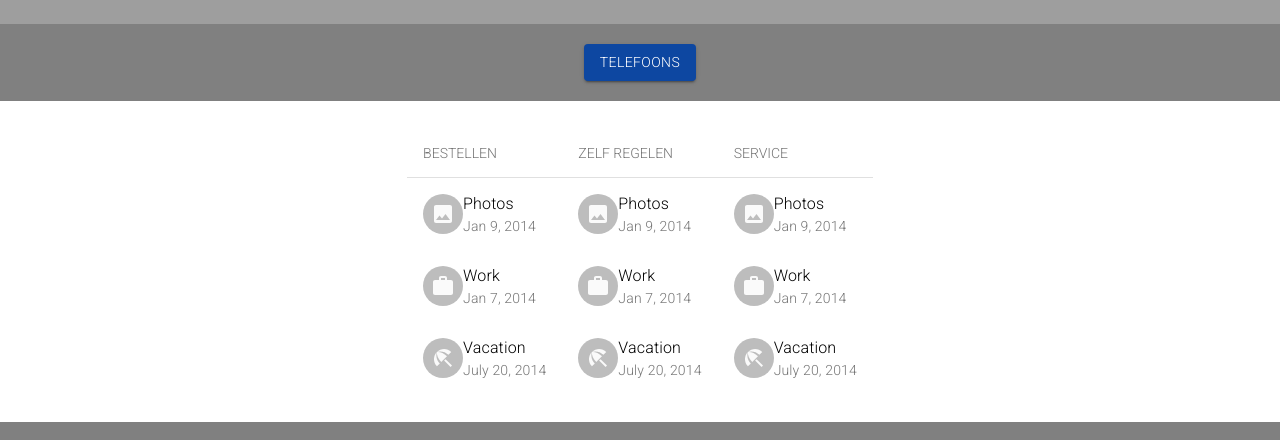
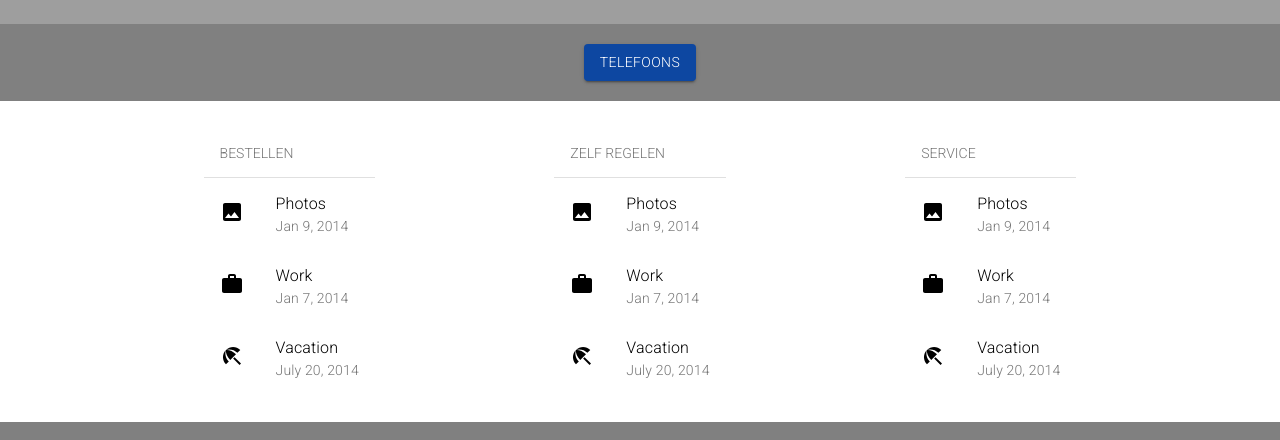
Before and after one commit to lwensveen/lwreact, a React (Create React App) app: page /examples/webshop in a window 1280 px wide. Shown: the part 1000-1440 px from the top of the page. Built offline with nearby package versions, Linux system fonts and the light colour scheme; grey boxes are pictures that could not be loaded.

Commit message:
Fixed alignment

```diff
--- a/src/components/webshop/ContentArea.tsx
+++ b/src/components/webshop/ContentArea.tsx
@@ -1,11 +1,11 @@
 import React, {ReactElement} from "react";
-import {Container} from "@material-ui/core";
+import {Container,} from "@material-ui/core";
 import Box from "@material-ui/core/Box";
 import List from "@material-ui/core/List";
 import ListSubheader from "@material-ui/core/ListSubheader";
 import Divider from "@material-ui/core/Divider";
 import ListItem from "@material-ui/core/ListItem";
-import Avatar from "@material-ui/core/Avatar";
+import ListItemAvatar from "@material-ui/core/ListItemAvatar";
 import ImageIcon from "@material-ui/icons/Image";
 import ListItemText from "@material-ui/core/ListItemText";
 import WorkIcon from "@material-ui/icons/Work";
@@ -15,28 +15,28 @@ export default function ContentArea(): ReactElement {
     return (
         <Box className="content">
             <Container>
-                <Box display="flex" flexDirection="row" justifyContent="center">
+                <Box display="flex" flexDirection="row" justifyContent="space-evenly">
                     <List>
                         <ListSubheader disableSticky={true}>
                             BESTELLEN
                         </ListSubheader>
                         <Divider/>
                         <ListItem>
-                            <Avatar>
+                            <ListItemAvatar>
                                 <ImageIcon/>
-                            </Avatar>
+                            </ListItemAvatar>
                             <ListItemText primary="Photos" secondary="Jan 9, 2014"/>
                         </ListItem>
                         <ListItem>
-                            <Avatar>
+                            <ListItemAvatar>
                                 <WorkIcon/>
-                            </Avatar>
+                            </ListItemAvatar>
                             <ListItemText primary="Work" secondary="Jan 7, 2014"/>
                         </ListItem>
                         <ListItem>
-                            <Avatar>
+                            <ListItemAvatar>
                                 <BeachAccessIcon/>
-                            </Avatar>
+                            </ListItemAvatar>
                             <ListItemText primary="Vacation" secondary="July 20, 2014"/>
                         </ListItem>
                     </List>
@@ -46,21 +46,21 @@ export default function ContentArea(): ReactElement {
                         </ListSubheader>
                         <Divider/>
                         <ListItem>
-                            <Avatar>
+                            <ListItemAvatar>
                                 <ImageIcon/>
-                            </Avatar>
+                            </ListItemAvatar>
                             <ListItemText primary="Photos" secondary="Jan 9, 2014"/>
                         </ListItem>
                         <ListItem>
-                            <Avatar>
+                            <ListItemAvatar>
                                 <WorkIcon/>
-                            </Avatar>
+                            </ListItemAvatar>
                             <ListItemText primary="Work" secondary="Jan 7, 2014"/>
                         </ListItem>
                         <ListItem>
-                            <Avatar>
+                            <ListItemAvatar>
                                 <BeachAccessIcon/>
-                            </Avatar>
+                            </ListItemAvatar>
                             <ListItemText primary="Vacation" secondary="July 20, 2014"/>
                         </ListItem>
                     </List>
@@ -70,21 +70,21 @@ export default function ContentArea(): ReactElement {
                         </ListSubheader>
                         <Divider/>
                         <ListItem>
-                            <Avatar>
+                            <ListItemAvatar>
                                 <ImageIcon/>
-                            </Avatar>
+                            </ListItemAvatar>
                             <ListItemText primary="Photos" secondary="Jan 9, 2014"/>
                         </ListItem>
                         <ListItem>
-                            <Avatar>
+                            <ListItemAvatar>
                                 <WorkIcon/>
-                            </Avatar>
+                            </ListItemAvatar>
                             <ListItemText primary="Work" secondary="Jan 7, 2014"/>
                         </ListItem>
                         <ListItem>
-                            <Avatar>
+                            <ListItemAvatar>
                                 <BeachAccessIcon/>
-                            </Avatar>
+                            </ListItemAvatar>
                             <ListItemText primary="Vacation" secondary="July 20, 2014"/>
                         </ListItem>
                     </List>
```
